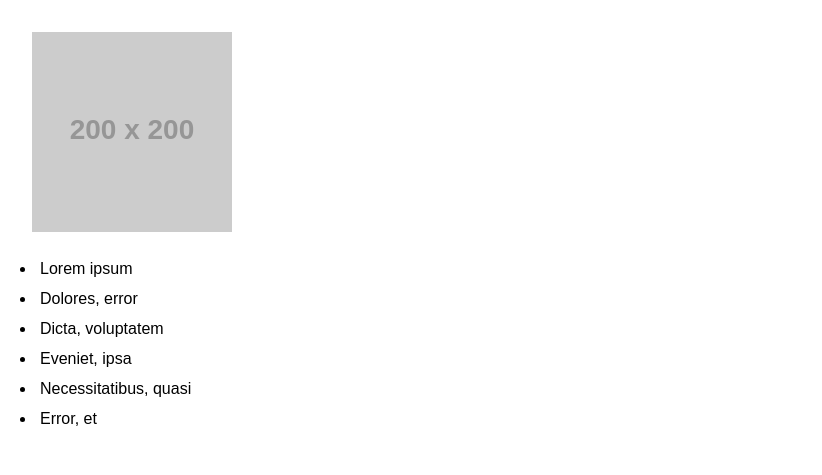
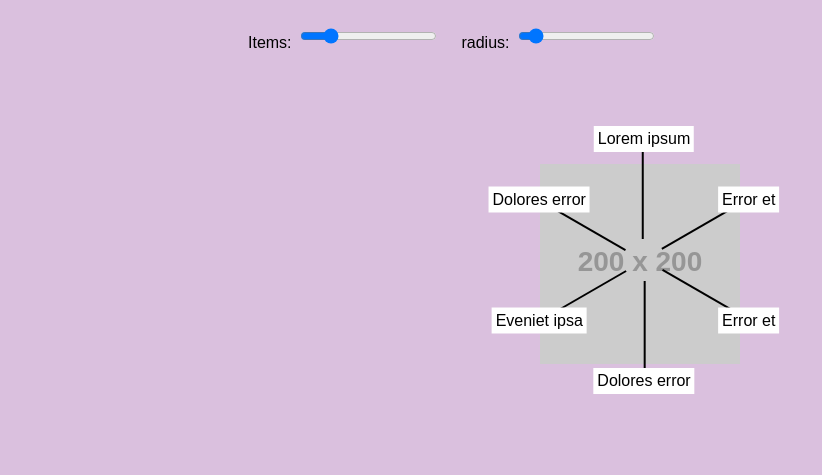
Before and after one commit to macsigner/radius-playground, a website: page index.html in a window 1280 px wide. Shown: the whole page, without its empty margins (0-822 px from the left). Drawn offline with Linux system fonts and the light colour scheme; placeholder pictures from the web are drawn by us.

Commit message:
feat: add basic custom properties demo

```diff
--- a/index.html
+++ b/index.html
@@ -8,30 +8,130 @@
     <style>
         body {
             font-family: Arial, sans-serif;
+            background-color: #DAC0DE;
         }
 
         * {
             padding: 4px;
             margin: 4px;
+            list-style: none;
+        }
+
+        form,
+        .circle {
+            max-width: 800px;
+            margin: 0 auto;
+        }
+
+        .circle {
+            --angle: calc(360deg / var(--items));
+            --radius: 100px;
+
+            display: flex;
+            justify-content: center;
+            align-items: center;
+            position: relative;
+            min-height: calc(var(--radius) * 2 + 30px);
+        }
+
+        .circle__image {
+            margin: 100px 0;
+        }
+
+        .circle__center {
+            position: absolute;
+            top: 50%;
+            left: 50%;
+            margin: 0;
+            padding: 0;
+        }
+
+        .circle__item {
+            --rot: calc(var(--angle) * var(--index));
+
+            position: absolute;
+            left: 50%;
+            bottom: var(--radius);
+            transform-origin: 50% calc(var(--radius) + 100%);
+            transform: translateX(-50%) rotate(var(--rot));
+        }
+
+        .circle__item::before {
+            content: '';
+            position: absolute;
+            top: 50%;
+            right: 50%;
+            width: 2px;
+
+            height: var(--radius);
+            background-color: black;
+        }
+
+        .circle__item-inner {
+            --counter-rot: calc(var(--rot) * -1);
+
+            display: inline-block;
+            background-color: white;
+            white-space: nowrap;
+            transform: rotate(var(--counter-rot));
         }
     </style>
 </head>
 <body>
+<form>
+    <label>Items: <input type="range" min="1" max="30" name="items" value="6"></label>
+    <label>radius: <input type="range" min="50" max="1000" name="radius" value="100"></label>
+</form>
 <main class="circle">
     <img class="circle__image" src="https://via.placeholder.com/200x200" alt="">
-    <ul class="circle__center">
-        <li class="circle__item">Lorem ipsum</li>
-        <li class="circle__item">Dolores, error</li>
-        <li class="circle__item">Dicta, voluptatem</li>
-        <li class="circle__item">Eveniet, ipsa</li>
-        <li class="circle__item">Necessitatibus, quasi</li>
-        <li class="circle__item">Error, et</li>
-    </ul>
+    <ul class="circle__center"></ul>
 </main>
 <script type="module">
-    document.querySelectorAll('.circle').forEach((circle) => {
-        console.log(circle);
+    const texts = [
+        'Lorem ipsum',
+        'Dolores error',
+        'Dicta voluptatem',
+        'Eveniet ipsa',
+        'Necessitatibus quasi',
+        'Error et',
+    ]
+    let items;
+    let radius;
+    const circle = document.querySelector('.circle');
+
+    const form = document.querySelector('form');
+    form.addEventListener('input', e => {
+        setInputValues();
+        render();
     });
+
+    const setInputValues = () => {
+        items = parseInt(document.querySelector('[name=items]').value);
+        radius = parseInt(document.querySelector('[name=radius]').value);
+    }
+    const setVars = () => {
+        const children = circle.querySelectorAll('.circle__item');
+
+        children.forEach((child, i) => child.style.setProperty('--index', i));
+        circle.style.setProperty('--items', children.length)
+    }
+
+    const render = () => {
+        circle.style.setProperty('--radius', `${radius}px`);
+        let html = '';
+        for(let i = 0; i < items; i++) {
+            const index = Math.floor(Math.random() * (texts.length));
+            console.log('index', index);
+            html += `<li class="circle__item"><span class="circle__item-inner">${texts[index]}</span></li>`;
+        }
+
+        document.querySelector('.circle__center').innerHTML = html;
+        setVars();
+    }
+
+    setInputValues();
+    setVars();
+    render();
 </script>
 </body>
 </html>
```
